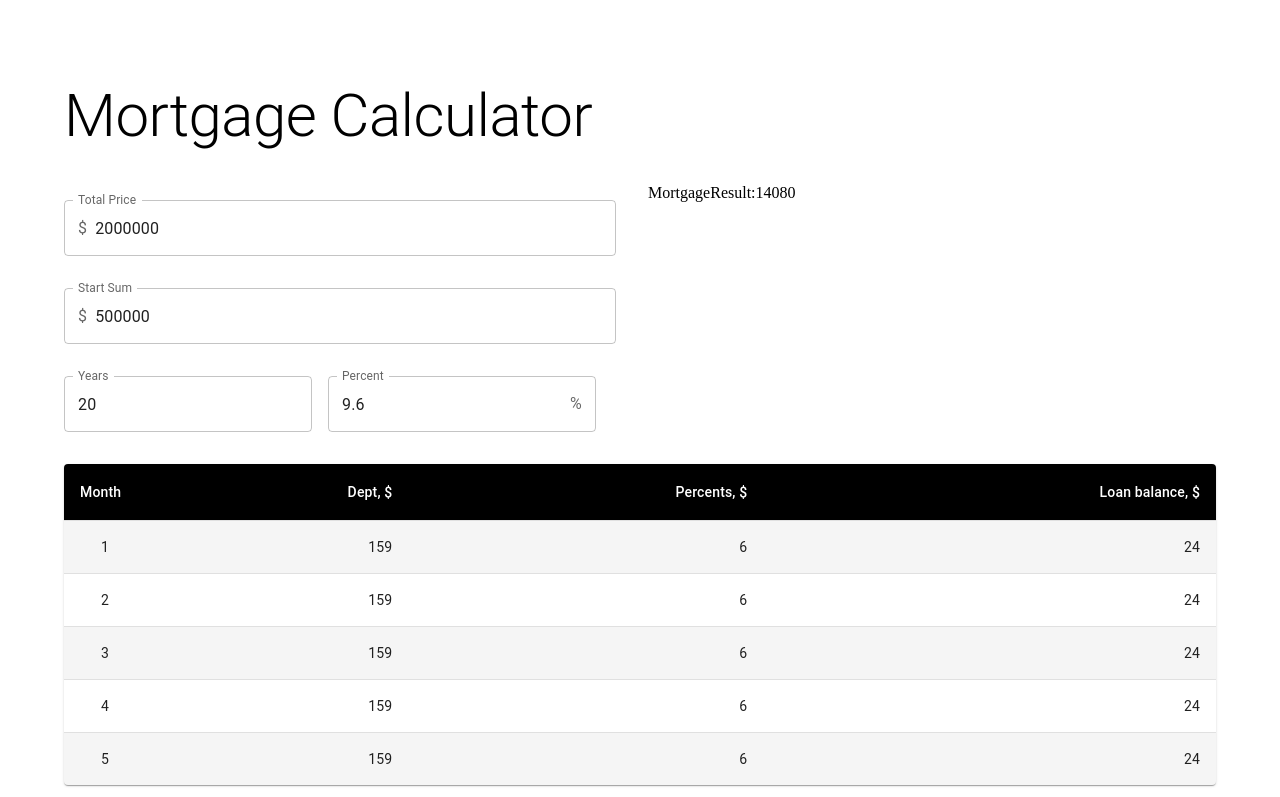
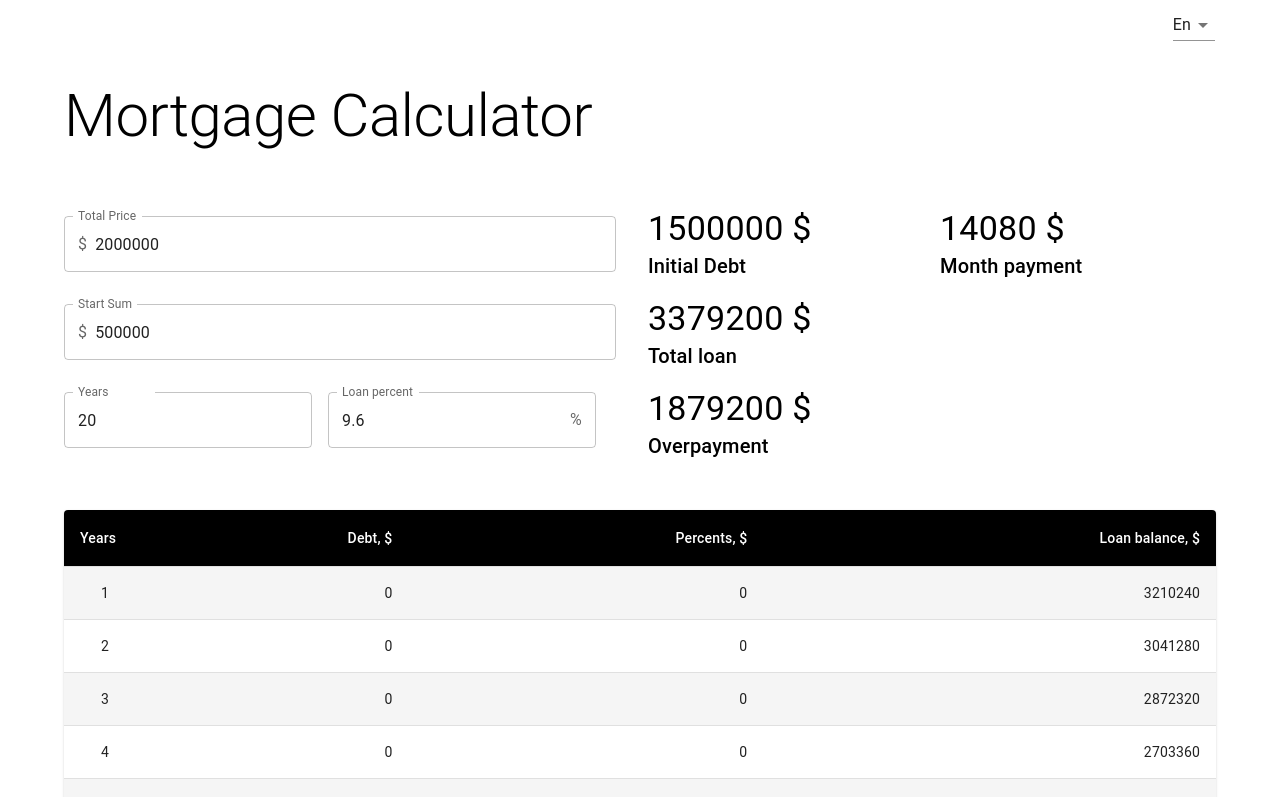
Before and after one commit to consultapp/mortgage-calc, a React (Vite) app: page / in a window 1280 px wide. Shown: the top 797 px of the page. Built offline with nearby package versions, Linux system fonts and the light colour scheme.

Commit message:
updates + lang context

```diff
--- a/src/MortgageClass.ts
+++ b/src/MortgageClass.ts
@@ -9,6 +9,12 @@ export type MortgageInit = {
 interface IMortgageCalc {
   monthPayment: number;
   updateInitialData(data: MortgageInit): void;
+  getTable(): {
+    period: number;
+    mainDebtPart: number;
+    percentDebtPart: number;
+    balance: number;
+  }[];
 }
 
 export const initialCalcState: MortgageInit = {
@@ -22,6 +28,7 @@ export const initialCalcState: MortgageInit = {
 export class Mortgage implements IMortgageCalc {
   yearRate: number = initialCalcState.yearRate;
   period: number = initialCalcState.period;
+  periodYears: number = 0;
   creditTotal: number = initialCalcState.creditTotal;
   startSum: number = initialCalcState.startSum;
   type: "annuitet" | "differ" = "annuitet";
@@ -33,6 +40,7 @@ export class Mortgage implements IMortgageCalc {
 
   updateInitialData({ yearRate, period, creditTotal, startSum }: MortgageInit) {
     this.yearRate = yearRate;
+    this.periodYears = period;
     this.period = period * 12;
     this.creditTotal = creditTotal;
     this.startSum = startSum;
@@ -62,6 +70,24 @@ export class MortgageAnnuitent extends Mortgage {
       (this.debt * this.monthRate * this.totalRate) / (this.totalRate - 1)
     );
   }
+
+  getTable(): {
+    period: number;
+    mainDebtPart: number;
+    percentDebtPart: number;
+    balance: number;
+  }[] {
+    let balance = this.monthPayment * this.period;
+    return new Array(this.periodYears).fill({}).map((_, i) => {
+      balance -= this.monthPayment * 12;
+      return {
+        period: i + 1,
+        mainDebtPart: 0,
+        percentDebtPart: 0,
+        balance: balance,
+      };
+    });
+  }
 }
 export class MortgageDiffer extends Mortgage {
   constructor(data: MortgageInit) {
--- /dev/null
+++ b/src/components/LangSwitch/LangSwitch.tsx
@@ -0,0 +1,28 @@
+import React, { useContext } from "react";
+import { LangContext, SetLangContext } from "../../lang/LanguageProvider";
+import InputLabel from "@mui/material/InputLabel";
+import MenuItem from "@mui/material/MenuItem";
+import FormControl from "@mui/material/FormControl";
+import Select, { SelectChangeEvent } from "@mui/material/Select";
+
+export default function LangSwitch() {
+  const l = useContext(LangContext);
+  const setLang = useContext(SetLangContext);
+
+  const handleChange = (event: SelectChangeEvent) => {
+    setLang(event.target.value ?? "En");
+  };
+
+  return (
+    <FormControl variant="standard">
+      <Select
+        id="demo-simple-select"
+        onChange={handleChange}
+        defaultValue={"en"}
+      >
+        <MenuItem value={"en"}>En</MenuItem>
+        <MenuItem value={"ru"}>Ru</MenuItem>
+      </Select>
+    </FormControl>
+  );
+}
--- a/src/components/MortgageCalc/MortgageCalc.tsx
+++ b/src/components/MortgageCalc/MortgageCalc.tsx
@@ -1,15 +1,21 @@
-import { Container, Grid, Typography } from "@mui/material";
+import { Box, Container, Grid, Typography } from "@mui/material";
 import MortgageForm from "../MortgageForm/MortgageForm";
 import MortgageResult from "../MortgageResult/MortgageResult";
 import MortgageTable from "../MortgageTable/MortgageTable";
-import CalcReducer from "../../context/CalcReducer";
+import CalcProvider from "../../context/CalcProvider";
+import LanguageProvider from "../../lang/LanguageProvider";
+import LangSwitch from "../LangSwitch/LangSwitch";
 
 function MortgageCalc() {
   return (
-    <CalcReducer>
-      <Container maxWidth="lg">
+    <LanguageProvider>
+      <CalcProvider>
+        <Container
+          maxWidth="lg"
+          sx={{ position: "relative", marginBottom: "40px" }}
+        >
           <Grid container spacing={2}>
-          <Grid item xs={12}>
+            <Grid item xs={12} mb={2}>
               <Typography mt={10} mb={2} variant="h2" component="h1">
                 Mortgage Calculator
               </Typography>
@@ -17,15 +23,19 @@ function MortgageCalc() {
             <Grid item xs={12} md={6}>
               <MortgageForm />
             </Grid>
-          <Grid item xs={12} md={6}>
+            <Grid item xs={12} md={6} sx={{ justifyContent: "flex-start" }}>
               <MortgageResult />
             </Grid>
             <Grid item xs={12}>
               <MortgageTable />
             </Grid>
           </Grid>
+          <Box sx={{ position: "absolute", right: "25px", top: "25px" }}>
+            <LangSwitch />
+          </Box>
         </Container>
-    </CalcReducer>
+      </CalcProvider>
+    </LanguageProvider>
   );
 }
 
--- a/src/components/MortgageForm/MortgageForm.tsx
+++ b/src/components/MortgageForm/MortgageForm.tsx
@@ -10,9 +10,12 @@ import { useContext, useEffect, useState } from "react";
 import { CalcContext } from "../../context/context";
 import { reducerStates } from "../../context/states";
 import { initialCalcState } from "../../MortgageClass";
+import { LangContext } from "../../lang/LanguageProvider";
+import getPhrase from "../../lang/lang";
 
 export default function MortgageForm() {
   const { dispatch } = useContext(CalcContext);
+  const l = useContext(LangContext);
   const [state, setState] = useState(initialCalcState);
 
   console.log("state", state);
@@ -35,7 +38,11 @@ export default function MortgageForm() {
         <OutlinedInput
           type="number"
           id="creditTotal"
-          startAdornment={<InputAdornment position="start">$</InputAdornment>}
+          startAdornment={
+            <InputAdornment position="start">
+              {getPhrase(l, "currency")}
+            </InputAdornment>
+          }
           label="Total Price"
           value={state?.creditTotal ? state.creditTotal : ""}
           onChange={onChangeHandle}
@@ -46,7 +53,11 @@ export default function MortgageForm() {
         <OutlinedInput
           type="number"
           id="startSum"
-          startAdornment={<InputAdornment position="start">$</InputAdornment>}
+          startAdornment={
+            <InputAdornment position="start">
+              {getPhrase(l, "currency")}
+            </InputAdornment>
+          }
           label="Start Sum"
           value={state?.startSum ? state.startSum : ""}
           onChange={onChangeHandle}
@@ -58,17 +69,17 @@ export default function MortgageForm() {
           <OutlinedInput
             type="number"
             id="period"
-            label="Years"
+            label={getPhrase(l, "percent")}
             value={state?.period ? state.period : ""}
             onChange={onChangeHandle}
           />
         </FormControl>
         <FormControl sx={sx}>
-          <InputLabel htmlFor="yearRate">Percent</InputLabel>
+          <InputLabel htmlFor="yearRate">{getPhrase(l, "percent")}</InputLabel>
           <OutlinedInput
             type="number"
             id="yearRate"
-            label="Percent"
+            label={getPhrase(l, "percent")}
             value={state?.yearRate ? state.yearRate : ""}
             endAdornment={<InputAdornment position="end">%</InputAdornment>}
             onChange={onChangeHandle}
--- a/src/components/MortgageResult/MortgageResult.tsx
+++ b/src/components/MortgageResult/MortgageResult.tsx
@@ -1,15 +1,58 @@
 import { useContext } from "react";
 import { CalcContext } from "../../context/context";
+import { Box, Grid, Typography } from "@mui/material";
+import { LangContext } from "../../lang/LanguageProvider";
+import getPhrase, { LANG } from "../../lang/lang";
 
 export default function MortgageResult() {
+  const l = useContext(LangContext);
   const { mortgage } = useContext(CalcContext);
   if (!mortgage) {
     <div>Data error</div>;
   }
   console.log("mortgage", mortgage);
   return (
-    <div>
-      MortgageResult:{mortgage!.monthPayment ? mortgage.monthPayment : ""}
-    </div>
+    <Grid container spacing={2}>
+      <Grid item xs={12} md={6} mb={2}>
+        <Box>
+          <Typography mt={1} mb={0} variant="h4" component="h3">
+            {mortgage ? mortgage.debt : ""} {getPhrase(l, "currency")}
+          </Typography>
+          <Typography mt={0} mb={2} variant="h6" component="h5">
+            Initial Debt
+          </Typography>
+        </Box>
+        <Box>
+          <Typography mt={1} mb={0} variant="h4" component="h3">
+            {mortgage ? mortgage.monthPayment * mortgage.period : ""}{" "}
+            {getPhrase(l, "currency")}
+          </Typography>
+          <Typography mt={0} mb={2} variant="h6" component="h5">
+            Total loan
+          </Typography>
+        </Box>
+        <Box>
+          <Typography mt={1} mb={0} variant="h4" component="h3">
+            {mortgage
+              ? mortgage.monthPayment * mortgage.period - mortgage.debt
+              : ""}{" "}
+            {getPhrase(l, "currency")}
+          </Typography>
+          <Typography mt={0} mb={2} variant="h6" component="h5">
+            Overpayment
+          </Typography>
+        </Box>
+      </Grid>
+      <Grid item xs={12} md={6} mb={2}>
+        <Box>
+          <Typography mt={1} mb={0} variant="h4" component="h3">
+            {mortgage ? mortgage.monthPayment : ""} {getPhrase(l, "currency")}
+          </Typography>
+          <Typography mt={0} mb={2} variant="h6" component="h5">
+            Month payment
+          </Typography>
+        </Box>
+      </Grid>
+    </Grid>
   );
 }
--- a/src/components/MortgageTable/MortgageTable.tsx
+++ b/src/components/MortgageTable/MortgageTable.tsx
@@ -6,6 +6,10 @@ import TableContainer from "@mui/material/TableContainer";
 import TableHead from "@mui/material/TableHead";
 import TableRow from "@mui/material/TableRow";
 import Paper from "@mui/material/Paper";
+import { useContext } from "react";
+import { LangContext } from "../../lang/LanguageProvider";
+import getPhrase from "../../lang/lang";
+import { CalcContext } from "../../context/context";
 
 const StyledTableCell = styled(TableCell)(({ theme }) => ({
   [`&.${tableCellClasses.head}`]: {
@@ -28,12 +32,12 @@ const StyledTableRow = styled(TableRow)(({ theme }) => ({
 }));
 
 function createData(
-  month: string,
-  mainDeptPart: number,
-  percentDeptPart: number,
-  totalDept: number
+  period: string,
+  mainDebtPart: number,
+  percentDebtPart: number,
+  balance: number
 ) {
-  return { month, mainDeptPart, percentDeptPart, totalDept };
+  return { period, mainDebtPart, percentDebtPart, balance };
 }
 
 const rows = [
@@ -45,37 +49,43 @@ const rows = [
 ];
 
 export default function MortgageTable() {
+  const l = useContext(LangContext);
+  const { mortgage } = useContext(CalcContext);
   return (
     <TableContainer component={Paper}>
       <Table>
         <TableHead>
           <TableRow>
-            <StyledTableCell>Month</StyledTableCell>
-            <StyledTableCell align="right">Dept,&nbsp;$</StyledTableCell>
-            <StyledTableCell align="right">Percents,&nbsp;$</StyledTableCell>
+            <StyledTableCell>Years</StyledTableCell>
             <StyledTableCell align="right">
-              Loan balance,&nbsp;$
+              Debt,&nbsp;{getPhrase(l, "currency")}
+            </StyledTableCell>
+            <StyledTableCell align="right">
+              Percents,&nbsp;{getPhrase(l, "currency")}
+            </StyledTableCell>
+            <StyledTableCell align="right">
+              Loan balance,&nbsp;{getPhrase(l, "currency")}
             </StyledTableCell>
           </TableRow>
         </TableHead>
         <TableBody>
-          {rows.map((row, i) => (
-            <StyledTableRow key={i}>
+          {mortgage.getTable().map((row) => (
+            <StyledTableRow key={row.period}>
               <StyledTableCell
                 component="th"
                 scope="row"
                 align="center"
                 style={{ width: 50 }}
               >
-                {i + 1}
+                {row.period}
               </StyledTableCell>
               <StyledTableCell align="right">
-                {row.mainDeptPart}
+                {row.mainDebtPart}
               </StyledTableCell>
               <StyledTableCell align="right">
-                {row.percentDeptPart}
+                {row.percentDebtPart}
               </StyledTableCell>
-              <StyledTableCell align="right">{row.totalDept}</StyledTableCell>
+              <StyledTableCell align="right">{row.balance}</StyledTableCell>
             </StyledTableRow>
           ))}
         </TableBody>
--- a/src/context/CalcReducer.jsx
+++ b/src/context/CalcProvider.jsx
@@ -3,7 +3,7 @@ import { MortgageAnnuitent, initialCalcState } from "../MortgageClass";
 import { CalcContext } from "./context";
 import { calcReducer } from "./reducer";
 
-export default function CalcReducer({ children }) {
+export default function CalcProvider({ children }) {
   const [mortgage, dispatch] = useReducer(
     calcReducer,
     new MortgageAnnuitent(initialCalcState)
--- /dev/null
+++ b/src/lang/LanguageProvider.tsx
@@ -0,0 +1,13 @@
+import { createContext, useState } from "react";
+
+export const LangContext = createContext("en");
+export const SetLangContext = createContext(() => {});
+
+export default function LanguageProvider({ children }) {
+  const [lang, setLang] = useState("en");
+  return (
+    <SetLangContext.Provider value={setLang}>
+      <LangContext.Provider value={lang}>{children}</LangContext.Provider>
+    </SetLangContext.Provider>
+  );
+}
--- /dev/null
+++ b/src/lang/lang.ts
@@ -0,0 +1,12 @@
+const LANG: { [key: string]: string } = {
+  ru: {
+    currency: "\u20BD",
+    percent: "Процентная ставка",
+    initialDebt: "Сумма кредита",
+  },
+  en: { currency: "$", percent: "Loan percent", initialDebt: "Initial Debt" },
+};
+
+export default function getPhrase(lang: string, phrase: string): string {
+  return LANG[lang][phrase];
+}
```
Lines whose indentation alone changed are shown as unchanged.
